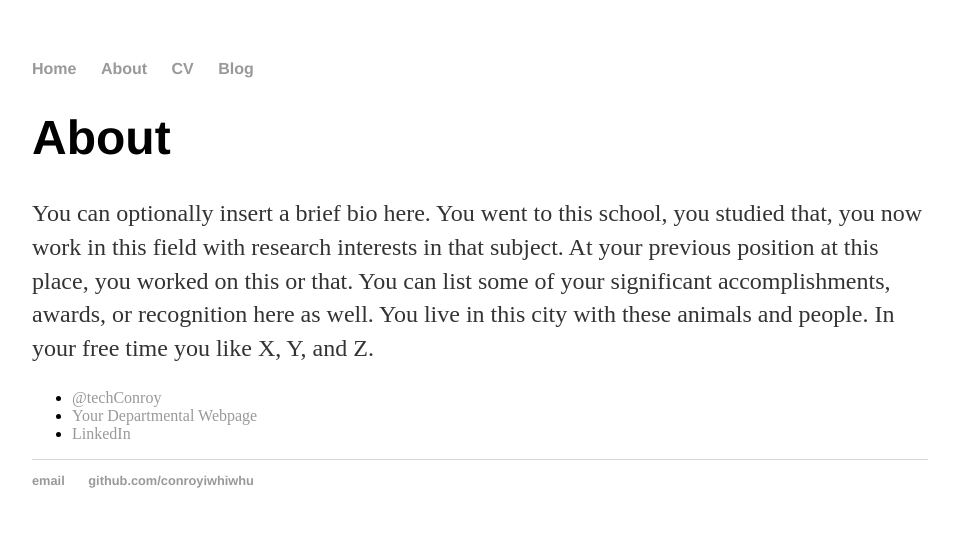
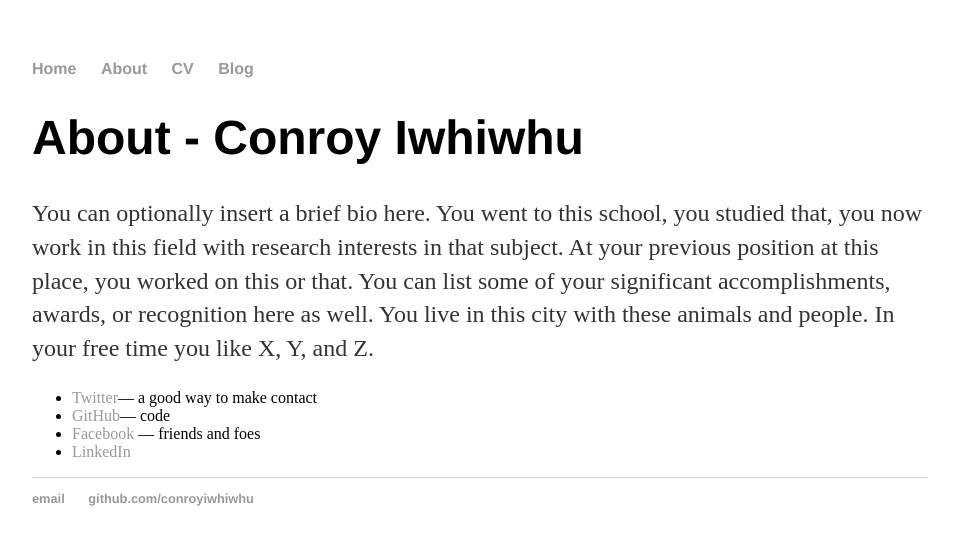
Before and after one commit to conroyiwhiwhu/conroyiwhiwhu.github.io, a Jekyll site: the page built from about/index.html, in a window 1280 px wide. Shown: the top 545 px of the page, without its empty margins (160-1119 px from the left). Built offline with Jekyll 4.4.1, drawn with Linux system fonts in a browser that asks for light colours.

Commit message:
Update index.html

```diff
--- a/about/index.html
+++ b/about/index.html
@@ -4,12 +4,13 @@ title: About Conroy Iwhiwhu
 ---
 
 		<div class="about">
-			<h1>About</h1>
+			<h1>About - Conroy Iwhiwhu</h1>
 			<p>You can optionally insert a brief bio here. You went to this school, you studied that, you now work in this field with research interests in that subject. At your previous position at this place, you worked on this or that. You can list some of your significant accomplishments, awards, or recognition here as well. You live in this city with these animals and people. In your free time you like X, Y, and Z.</p>
 
 			<ul class="contacts">
-				<li><a href="https://twitter.com/techconroy">@techConroy</a></li>
-				<li><a href="#">Your Departmental Webpage</a></li>
+				<li><a href="https://twitter.com/techconroy">Twitter</a>— a good way to make contact</li>
+				<li><a href="https://github.com/conroyiwhiwhu/">GitHub</a>— code</li>
+				<li><a href="http://www.facebook.com/conroyiwhiwhu">Facebook</a> — friends and foes</li>
 				<li><a href="https://uk.linkedin.com/in/conroyiwhiwhu">LinkedIn</a></li>
 				</ul>
 		</div>
```
